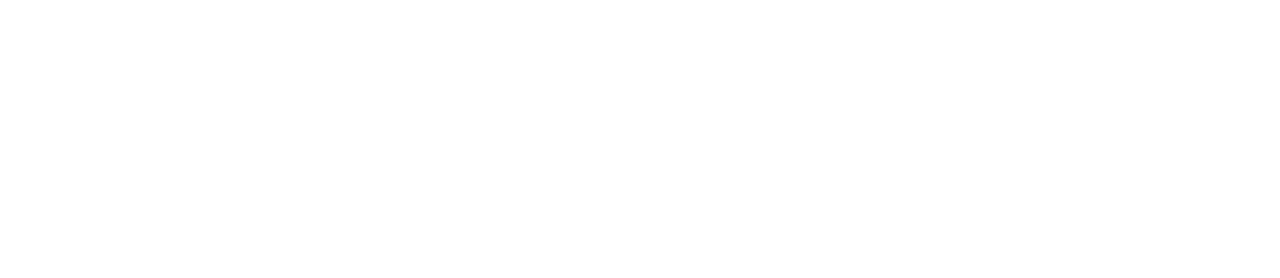
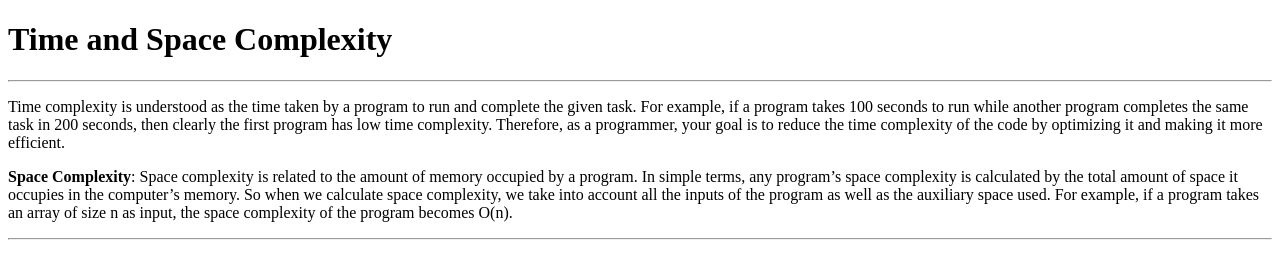
Before and after one commit to acciojob/time-and-space-complexity-SRE-NADH, a website: page main.html in a window 1280 px wide. Drawn offline with Linux system fonts and the light colour scheme.

Commit message:
created a submission

```diff
--- a/main.html
+++ b/main.html
@@ -8,6 +8,11 @@
 
 <body>
 	<!-- the entire body must be written by student -->
+	<h1>Time and Space Complexity</h1>
+	<hr>
+	<p>Time complexity is understood as the time taken by a program to run and complete the given task. For example, if a program takes 100 seconds to run while another program completes the same task in 200 seconds, then clearly the first program has low time complexity. Therefore, as a programmer, your goal is to reduce the time complexity of the code by optimizing it and making it more efficient.</p>
+	<p><b>Space Complexity</b>: Space complexity is related to the amount of memory occupied by a program. In simple terms, any program’s space complexity is calculated by the total amount of space it occupies in the computer’s memory. So when we calculate space complexity, we take into account all the inputs of the program as well as the auxiliary space used. For example, if a program takes an array of size n as input, the space complexity of the program becomes O(n).</p>
+	<hr>
     <script type="text/javascript" src="./script.js">
 </script>
 
```
